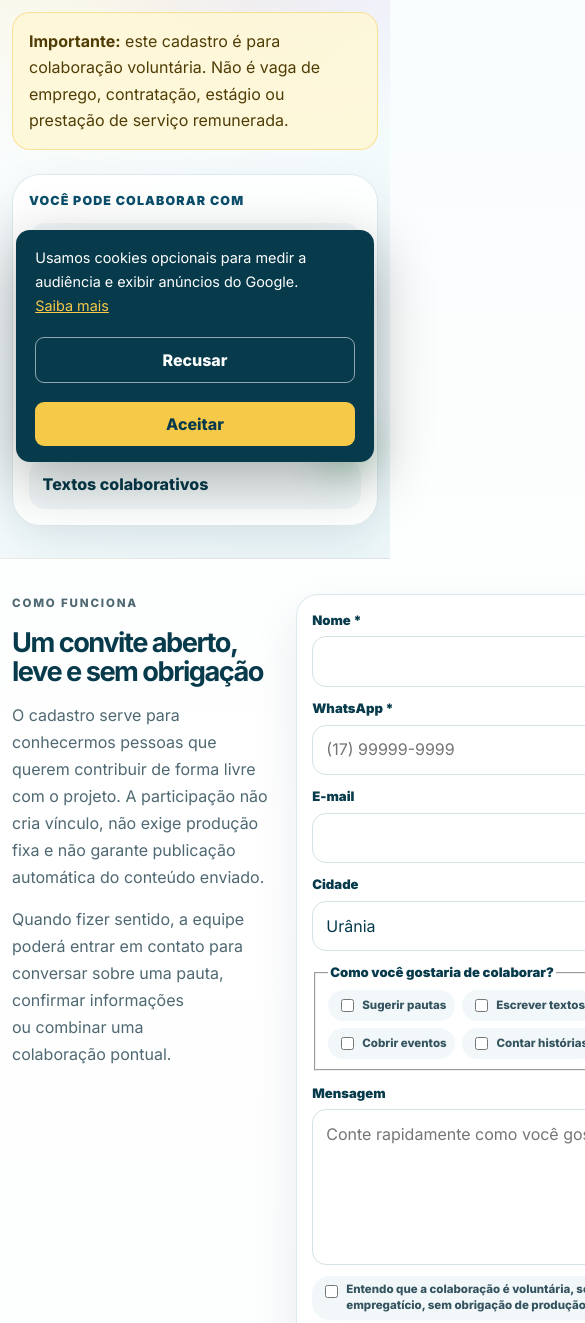
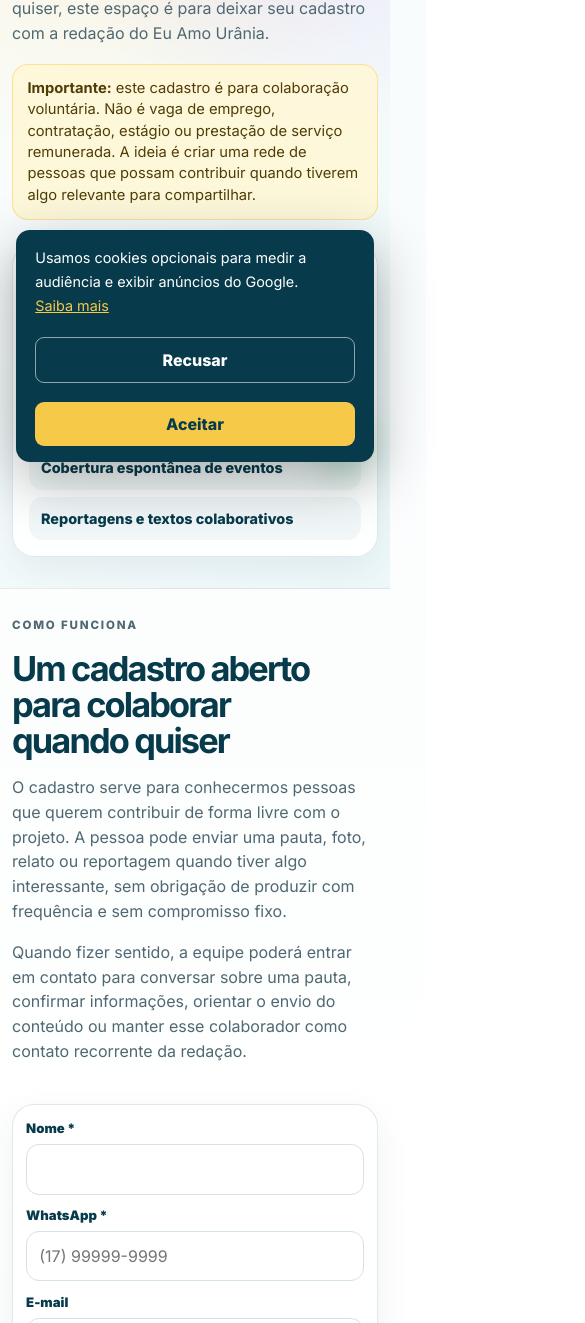
Before and after one commit to pablopaulino/euamourania, a website: page colabore/index.html in a window 390 px wide. Shown: the part 366-1689 px from the top of the page, 585 px wide, since content can reach past the window. Drawn offline with Linux system fonts and the light colour scheme; no server answers; grey boxes are pictures that could not be loaded.

Commit message:
fix: ajustar cadastro voluntario de colaboradores

```diff
--- a/assets/css/colabore-page.css
+++ b/assets/css/colabore-page.css
@@ -172,6 +172,11 @@
   white-space: nowrap;
 }
 
+.volunteer-checks input,
+.volunteer-consent input {
+  flex: 0 0 auto;
+}
+
 .volunteer-consent {
   align-items: flex-start;
   border-radius: 18px;
@@ -216,22 +221,95 @@
   .volunteer-layout {
     grid-template-columns: 1fr;
   }
+
+  .volunteer-content .volunteer-layout {
+    grid-template-columns: 1fr;
+  }
+
+  .volunteer-copy {
+    max-width: 720px;
+  }
 }
 
 @media (max-width: 620px) {
   .volunteer-hero {
-    padding: 2rem 0;
+    padding: 1.65rem 0 1.9rem;
+  }
+
+  .volunteer-hero h1 {
+    font-size: clamp(2rem, 12vw, 3rem);
+    line-height: 1;
+    letter-spacing: -.06em;
+  }
+
+  .volunteer-hero p,
+  .volunteer-copy p {
+    line-height: 1.55;
+  }
+
+  .volunteer-alert {
+    padding: .82rem .9rem;
+    border-radius: 16px;
+    font-size: .92rem;
+    line-height: 1.45;
+  }
+
+  .volunteer-card {
+    border-radius: 22px;
+    box-shadow: 0 14px 34px rgba(7, 59, 76, .07);
+  }
+
+  .volunteer-card ul {
+    grid-template-columns: 1fr;
+    gap: .45rem;
+  }
+
+  .volunteer-card li {
+    padding: .62rem .75rem;
+    border-radius: 14px;
+    font-size: .9rem;
+  }
+
+  .volunteer-content {
+    padding: 1.75rem 0 2.5rem;
+  }
+
+  .volunteer-copy h2 {
+    font-size: clamp(1.55rem, 9vw, 2.15rem);
   }
 
   .volunteer-form {
     grid-template-columns: 1fr;
     border-radius: 22px;
+    gap: .65rem;
+    padding: .82rem;
+    box-shadow: 0 14px 34px rgba(7, 59, 76, .07);
+  }
+
+  .volunteer-field input,
+  .volunteer-field textarea {
+    padding: .68rem .76rem;
+    border-radius: 13px;
+  }
+
+  .volunteer-field textarea {
+    min-height: 86px;
+  }
+
+  .volunteer-checks {
+    display: grid;
+    grid-template-columns: 1fr;
+    gap: .42rem;
   }
 
   .volunteer-checks label {
-    width: auto;
-    max-width: 100%;
-    border-radius: 999px;
+    width: 100%;
+    justify-content: flex-start;
+    border-radius: 14px;
+    padding: .58rem .68rem;
+    font-size: .78rem;
+    line-height: 1.2;
+    white-space: normal;
   }
 
   .volunteer-actions {
--- a/assets/js/pages/colabore-public.js
+++ b/assets/js/pages/colabore-public.js
@@ -7,7 +7,7 @@ if (footer && !document.querySelector(".volunteer-invite") && !location.pathname
         <div>
           <p class="eyebrow">Colaboração voluntária</p>
           <h2 id="volunteer-invite-title">Quer ajudar a contar histórias de Urânia?</h2>
-          <p>Cadastre-se para sugerir pautas, enviar informações, fotos ou colaborar voluntariamente com conteúdos do Eu Amo Urânia.</p>
+          <p>Cadastre-se como colaborador voluntário para enviar pautas, reportagens, fotos ou relatos quando tiver algo relevante para compartilhar.</p>
         </div>
         <a class="button button-primary" href="/colabore/">Quero colaborar</a>
       </div>
--- a/colabore/index.html
+++ b/colabore/index.html
@@ -52,9 +52,9 @@
         <div>
           <p class="eyebrow">Colaboração voluntária</p>
           <h1>Ajude a contar histórias de Urânia</h1>
-          <p>Se você gosta da cidade, acompanha os acontecimentos locais ou tem vontade de sugerir pautas, fotos e histórias, este espaço é para deixar seu contato com a redação do Eu Amo Urânia.</p>
+          <p>Se você gosta da cidade, acompanha os acontecimentos locais ou tem vontade de enviar pautas, fotos, relatos ou reportagens quando quiser, este espaço é para deixar seu cadastro com a redação do Eu Amo Urânia.</p>
           <div class="volunteer-alert">
-            <strong>Importante:</strong> este cadastro é para colaboração voluntária. Não é vaga de emprego, contratação, estágio ou prestação de serviço remunerada.
+            <strong>Importante:</strong> este cadastro é para colaboração voluntária. Não é vaga de emprego, contratação, estágio ou prestação de serviço remunerada. A ideia é criar uma rede de pessoas que possam contribuir quando tiverem algo relevante para compartilhar.
           </div>
         </div>
         <aside class="volunteer-card">
@@ -64,7 +64,7 @@
             <li>Fotos e informações locais</li>
             <li>Histórias de moradores</li>
             <li>Cobertura espontânea de eventos</li>
-            <li>Textos colaborativos</li>
+            <li>Reportagens e textos colaborativos</li>
           </ul>
         </aside>
       </div>
@@ -73,9 +73,9 @@
       <div class="container volunteer-layout">
         <div class="volunteer-copy">
           <p class="eyebrow">Como funciona</p>
-          <h2>Um convite aberto, leve e sem obrigação</h2>
-          <p>O cadastro serve para conhecermos pessoas que querem contribuir de forma livre com o projeto. A participação não cria vínculo, não exige produção fixa e não garante publicação automática do conteúdo enviado.</p>
-          <p>Quando fizer sentido, a equipe poderá entrar em contato para conversar sobre uma pauta, confirmar informações ou combinar uma colaboração pontual.</p>
+          <h2>Um cadastro aberto para colaborar quando quiser</h2>
+          <p>O cadastro serve para conhecermos pessoas que querem contribuir de forma livre com o projeto. A pessoa pode enviar uma pauta, foto, relato ou reportagem quando tiver algo interessante, sem obrigação de produzir com frequência e sem compromisso fixo.</p>
+          <p>Quando fizer sentido, a equipe poderá entrar em contato para conversar sobre uma pauta, confirmar informações, orientar o envio do conteúdo ou manter esse colaborador como contato recorrente da redação.</p>
         </div>
         <form id="volunteer-form" class="volunteer-form">
           <input type="text" name="website" tabindex="-1" autocomplete="off" class="volunteer-honeypot" aria-hidden="true">
@@ -99,7 +99,7 @@
             <legend>Como você gostaria de colaborar?</legend>
             <div class="volunteer-checks">
               <label><input type="checkbox" name="interesses" value="pautas"> Sugerir pautas</label>
-              <label><input type="checkbox" name="interesses" value="textos"> Escrever textos</label>
+              <label><input type="checkbox" name="interesses" value="textos"> Enviar reportagens ou textos</label>
               <label><input type="checkbox" name="interesses" value="fotos"> Enviar fotos</label>
               <label><input type="checkbox" name="interesses" value="eventos"> Cobrir eventos</label>
               <label><input type="checkbox" name="interesses" value="historias"> Contar histórias</label>
@@ -108,11 +108,11 @@
           </fieldset>
           <div class="volunteer-field full">
             <label for="volunteer-message">Mensagem</label>
-            <textarea id="volunteer-message" name="mensagem" rows="5" maxlength="1200" placeholder="Conte rapidamente como você gostaria de colaborar."></textarea>
+            <textarea id="volunteer-message" name="mensagem" rows="5" maxlength="1200" placeholder="Conte se você quer sugerir pautas, enviar reportagens, fotos, relatos ou colaborar de vez em quando."></textarea>
           </div>
           <label class="volunteer-consent full">
             <input type="checkbox" name="aceite_voluntario" required>
-            Entendo que a colaboração é voluntária, sem remuneração, sem vínculo empregatício, sem obrigação de produção e sem garantia de publicação.
+            Entendo que a colaboração é voluntária, sem remuneração, sem vínculo empregatício, sem obrigação de produção fixa e sem garantia de publicação.
           </label>
           <div class="volunteer-actions full">
             <button class="button button-primary" type="submit">Enviar cadastro</button>
```
